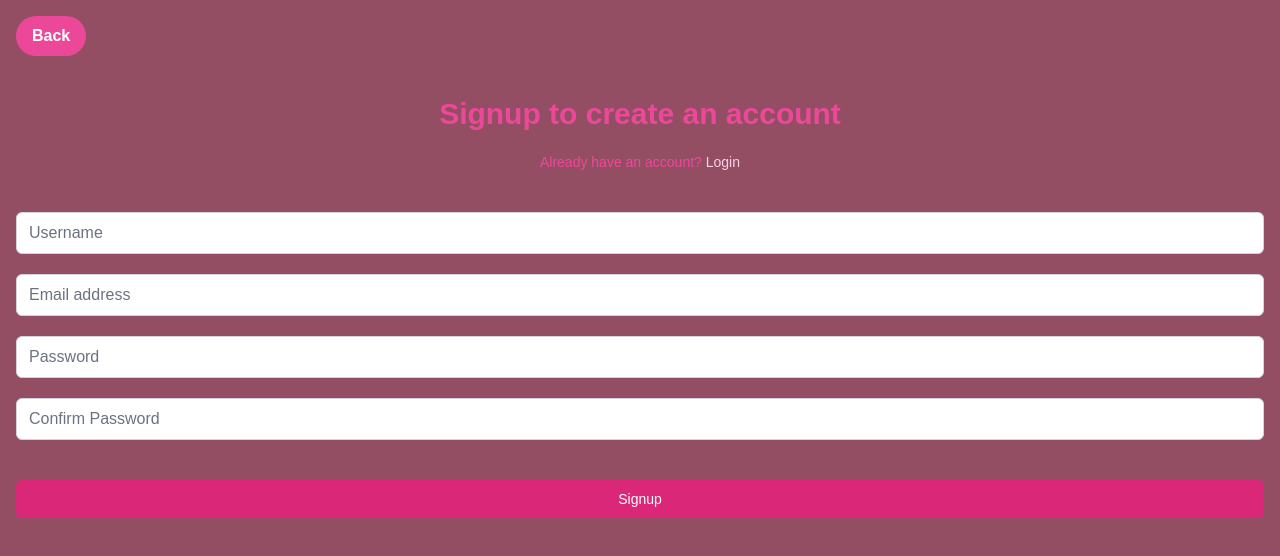
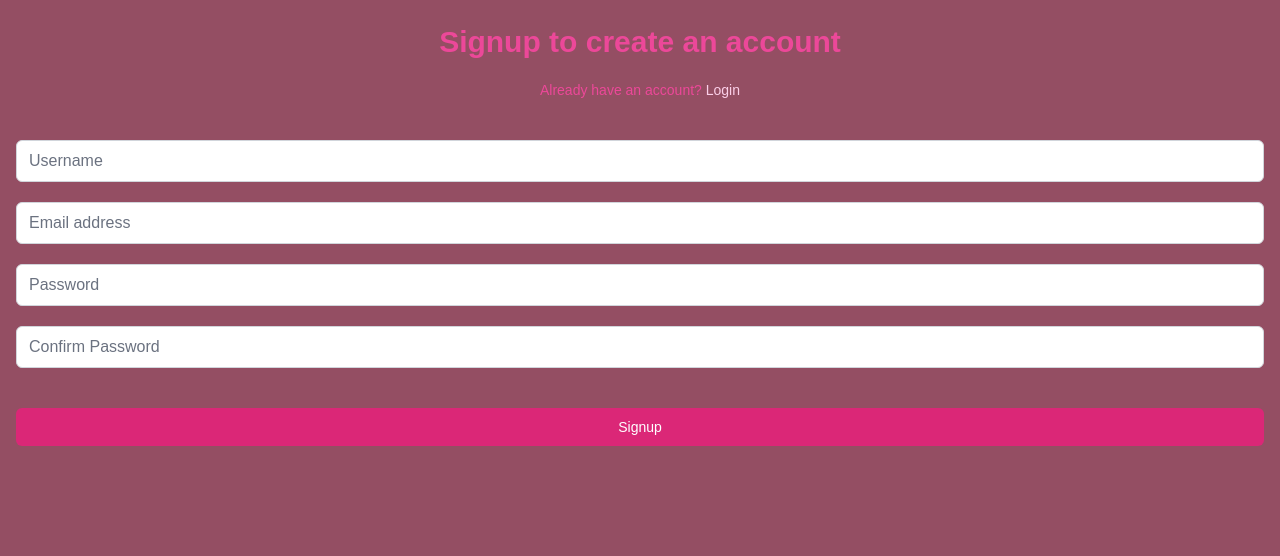
Before and after one commit to tirzagabriella/ToDoList_Assignment2, a React (Vite) app: page /signup in a window 1280 px wide. Shown: the top 556 px of the page. Built offline with nearby package versions, Linux system fonts and the light colour scheme.

Commit message:
remove back button from signup and fixed routing to login page

```diff
--- a/src/pages/signup/Signup.jsx
+++ b/src/pages/signup/Signup.jsx
@@ -1,26 +1,14 @@
 import Header from "../../components/header/Header";
 import Signup from "../../components/signup/Signup";
-import { useNavigate } from "react-router-dom";
 
 export default function SignupPage() {
-  const navigate = useNavigate();
-  const navtoSplash = () => {
-    navigate("/");
-  };
-
   return (
     <>
-      <button
-        className="bg-pink-500 hover:bg-blue-700 text-white font-bold py-2 px-4 rounded-full m-4"
-        onClick={navtoSplash}
-      >
-        Back
-      </button>
       <Header
         heading="Signup to create an account"
         paragraph="Already have an account? "
         linkName="Login"
-        linkUrl="/"
+        linkUrl="/login"
       />
       <Signup />
     </>
```
